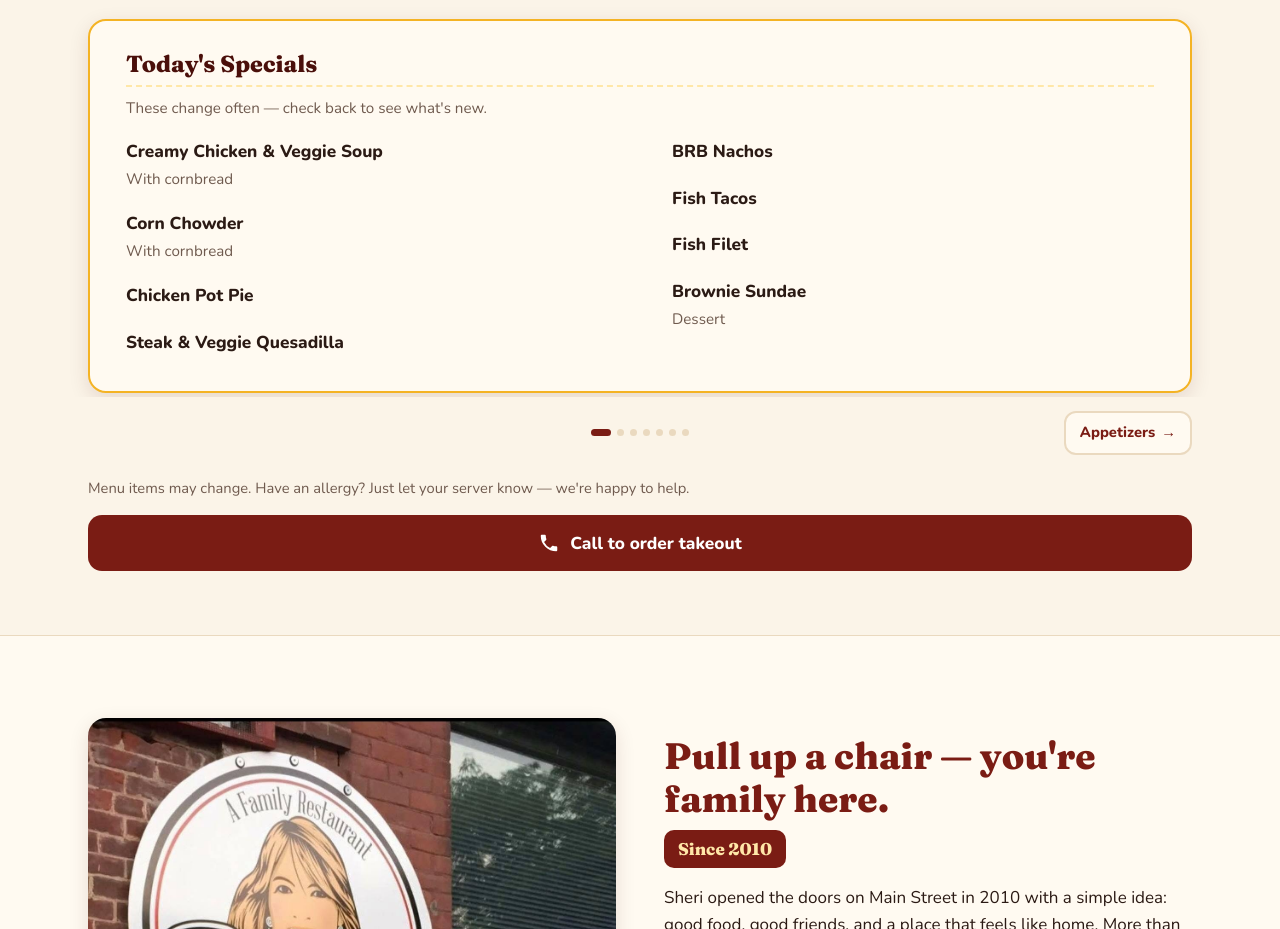
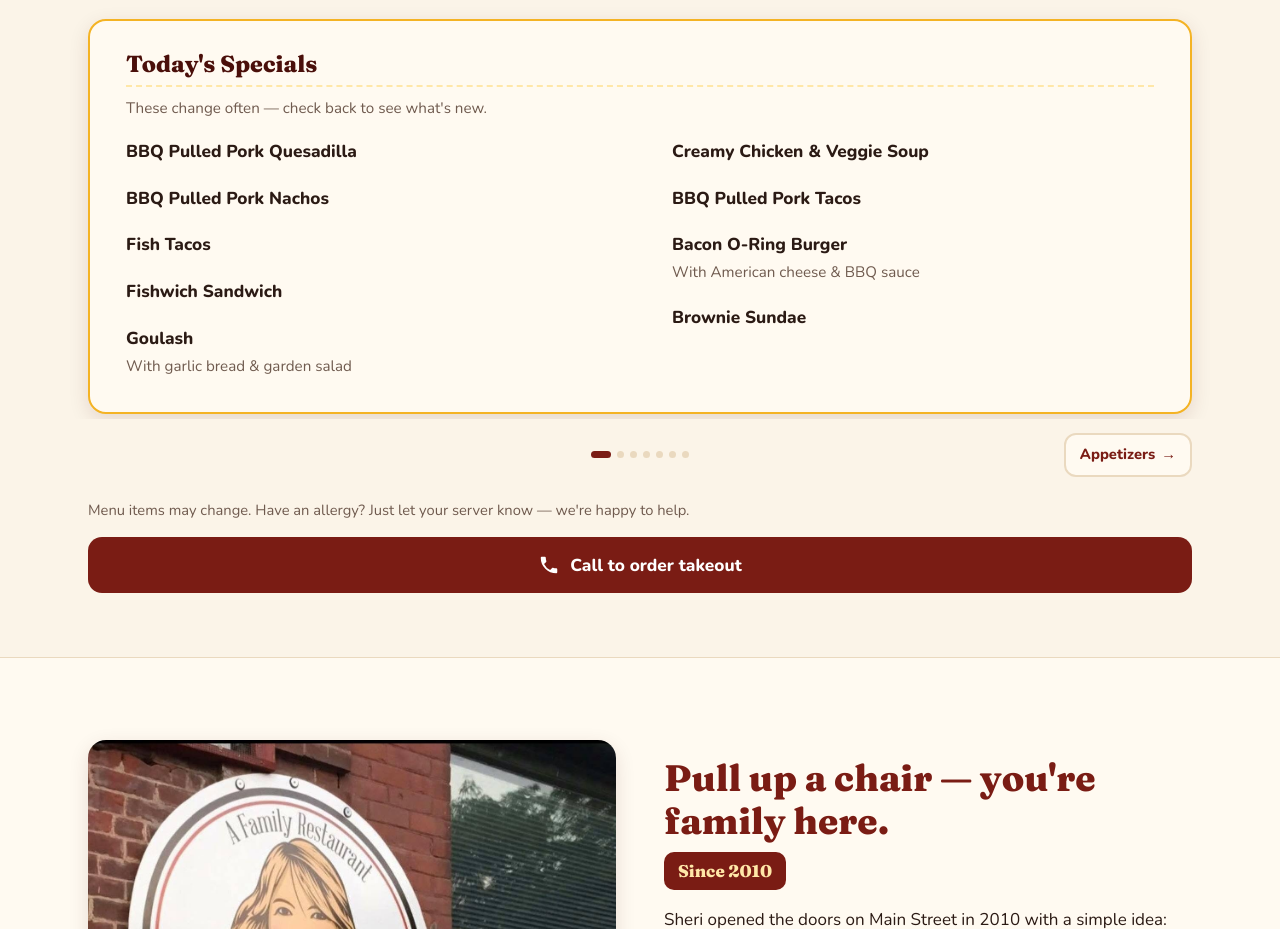
Before and after one commit to sherisplace/sherisplace.github.io, a plain HTML site: page index.html in a window 1280 px wide. Shown: the part 943-1872 px from the top of the page. Drawn offline with nearby package versions, Linux system fonts and the light colour scheme.

Commit message:
Today's specials (Nov 11), posted from Sheri's specials app

```diff
--- a/index.html
+++ b/index.html
@@ -760,14 +760,15 @@ const EVENTS = [
    ===================================================================== */
 /* SPECIALS:START (updated automatically by Sheri's specials app) */
 const SPECIALS = [
-  { n: "Creamy Chicken & Veggie Soup", d: "With cornbread" },
-  { n: "Corn Chowder", d: "With cornbread" },
-  { n: "Chicken Pot Pie" },
-  { n: "Steak & Veggie Quesadilla" },
-  { n: "BRB Nachos" },
+  { n: "BBQ Pulled Pork Quesadilla" },
+  { n: "BBQ Pulled Pork Nachos" },
   { n: "Fish Tacos" },
-  { n: "Fish Filet" },
-  { n: "Brownie Sundae", d: "Dessert" },
+  { n: "Fishwich Sandwich" },
+  { n: "Goulash", d: "With garlic bread & garden salad" },
+  { n: "Creamy Chicken & Veggie Soup" },
+  { n: "BBQ Pulled Pork Tacos" },
+  { n: "Bacon O-Ring Burger", d: "With American cheese & BBQ sauce" },
+  { n: "Brownie Sundae" },
 ];
 /* SPECIALS:END */
 
```
